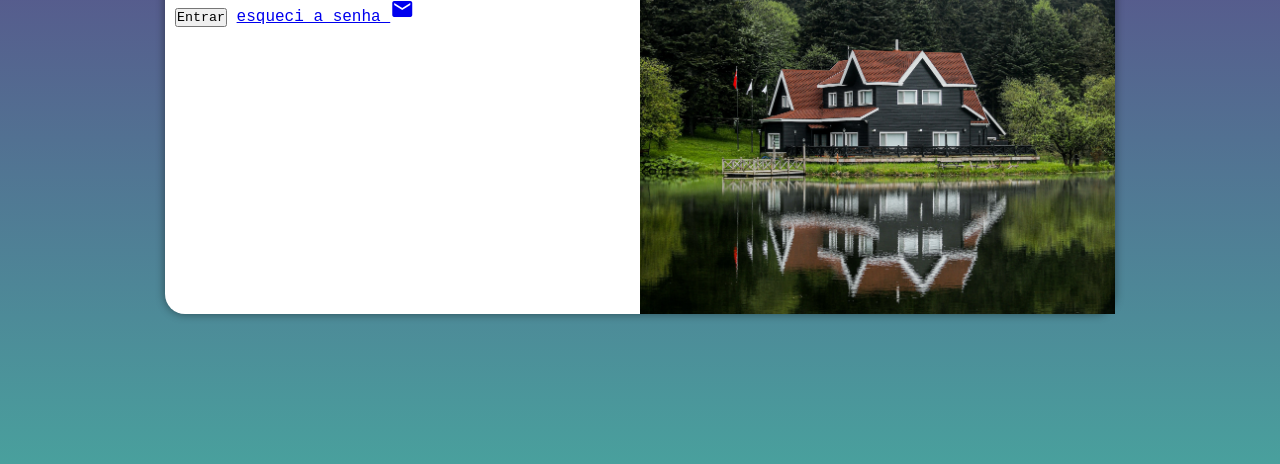
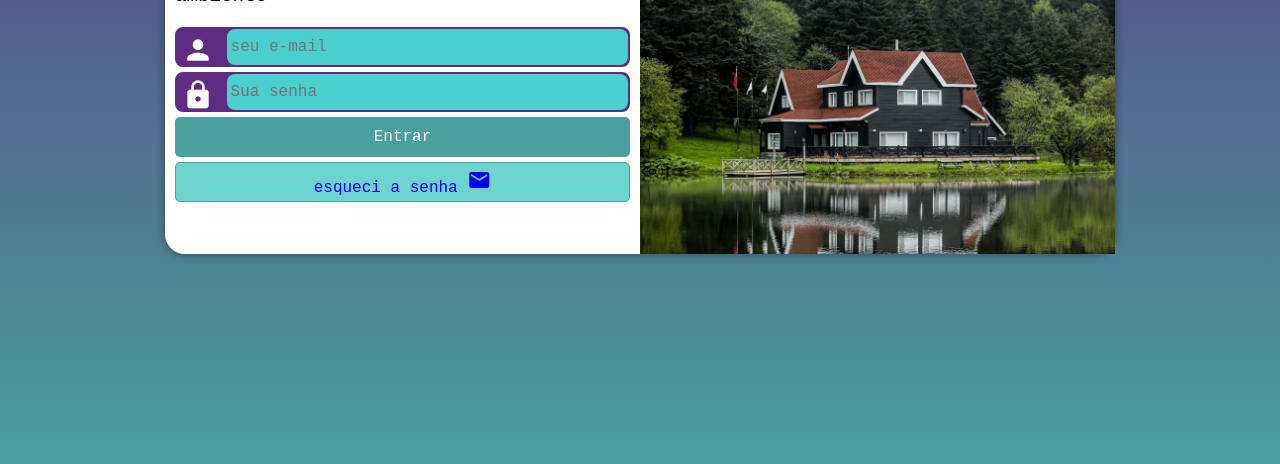
Before and after one commit to dantasdev97/Login, a plain HTML site: page index.html in a window 1280 px wide. Shown: the part 336-800 px from the top of the page. Drawn offline with Linux system fonts and the light colour scheme.

Commit message:
adicionando mais estilo para meu  formulario

```diff
--- a/estilos/media-query.css
+++ b/estilos/media-query.css
@@ -4,6 +4,7 @@
     }
     section#login{
         width: 80vw;
+        height: 350px;
     }
     section#login > div#imagem {
         float: left;
@@ -14,6 +15,7 @@
     section#login > div#formulario {
         float: right;
       width: 70%;
+      height: 280px;
     }
 
     div#formulario > h1{
@@ -31,6 +33,7 @@
     }
     section#login{
     width: 950px;
+    height: 380px;
   }
   section#login > div#imagem{
     float: right;
@@ -47,5 +50,6 @@ div#formulario > h1{
 }
 div#formulario > p{
     font-size: 1.2em;
+    margin: 20px 0px;
 }
 }
--- a/estilos/style.css
+++ b/estilos/style.css
@@ -51,3 +51,80 @@ div#formulario > h1{
 div#formulario > p {
     font-size: 0.8em;
 }
+
+form > div.campo{
+    background-color: #5f2c82;
+    border: 2px solid #5f2c82;
+    display: block;
+    width: 100%;
+    height: 40px;
+    border-radius: 8px;
+    margin: 5px 0px;
+}
+
+div.campo > label{
+    display: none;
+}
+
+div.campo > i {
+    color: white;
+
+    font-size: 2em;
+    width: 40px;
+    padding: 5px;
+}
+
+div.campo > input {
+    background-color: #49cfcd;
+    font-size: 1em;
+
+    transform: translateY(-15px);
+    height: 100%;
+    border: 0px;
+    border-radius: 8px;
+    padding: 4px;
+    width: calc(100% - 50px);
+}
+
+div.campo > input:focus-within {
+    border-color: white;
+    border: none;
+}
+
+form > input[type=submit] {
+    display: block;
+    font-size: 1em;
+    width: 100%;
+    height: 40px;
+    background-color: #49a09d;
+    color: white;
+    border: none;
+    border-radius: 5px;
+}
+
+form > input[type=submit]:hover {
+ background-color: #2d6462;
+
+}
+
+form > a.botao {
+    display: block;
+    text-align: center;
+    font-size: 1em;
+    width: 100%;
+    height: 40px;
+    padding-top: 5px;
+    margin-top: 5px;
+    background-color: #6cd3cf;
+    border: 1px solid #49a09d;
+    border-radius:5px ;
+    text-decoration: none;
+}
+
+form > a.botao:hover{
+ background-color: #6cd3cf;
+}
+
+form > a.botao:hover{
+    font-size: 0.8em;
+}
--- a/index.html
+++ b/index.html
@@ -29,7 +29,8 @@
                          <label for="isenha">Senha</label>
                     </div>
                     <input type="submit" value="Entrar">
-                    <a href="esqueci.html">esqueci a senha <i class="material-icons">mail</i>
+                    <a href="esqueci.html" class="botao">
+                        esqueci a senha <i class="material-icons">mail</i>
                     </a>
                 </form>
             </div>
```
